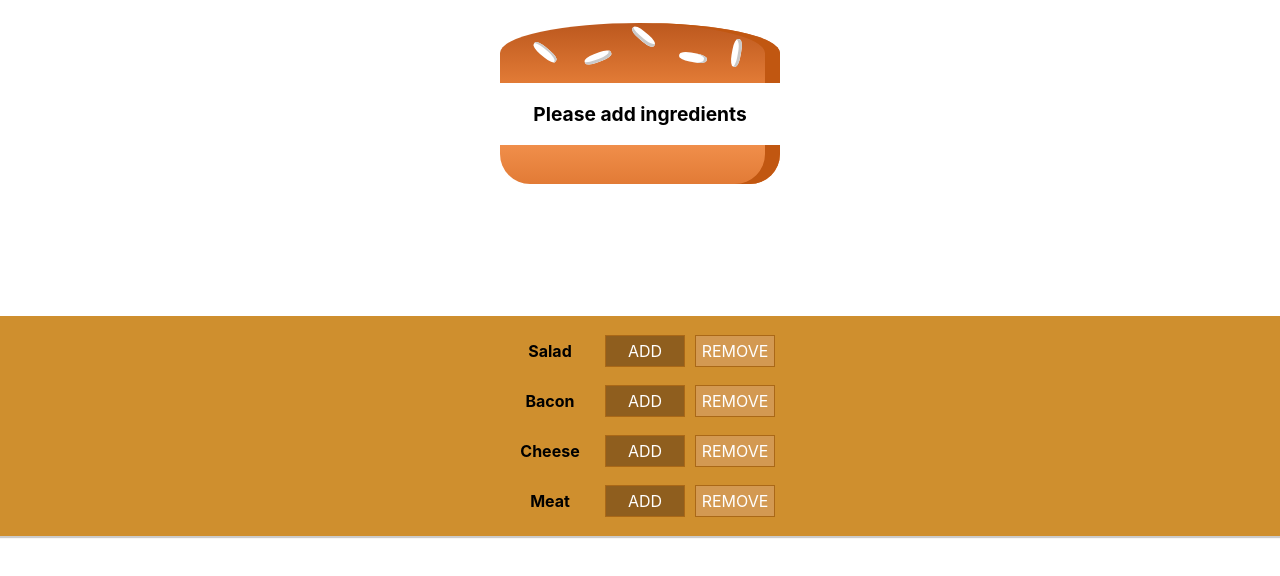
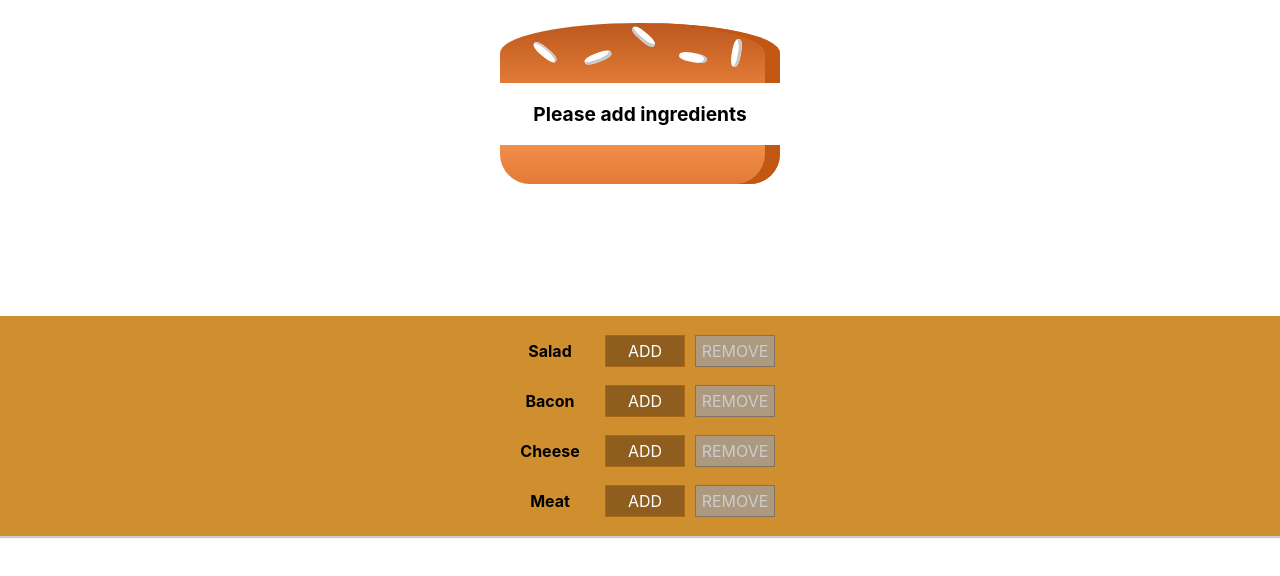
Before and after one commit to jerni81/burger-builder, a React (Create React App) app in the folder burger-builder/: page / in a window 1280 px wide. Shown: the top 576 px of the page. Built offline with nearby package versions, Linux system fonts and the light colour scheme.

Commit message:
buttons functioning

```diff
--- a/burger-builder/src/components/Burger/BuildControls/BuildControl/BuildControl.js
+++ b/burger-builder/src/components/Burger/BuildControls/BuildControl/BuildControl.js
@@ -5,7 +5,7 @@
   <div className="BuildControl">
     <div className="Label">{props.label}</div>
     <button onClick={props.added} className="More">ADD</button>
-    <button className="Less">REMOVE</button>
+    <button onClick={props.removed} className="Less" disabled={props.disabled}>REMOVE</button>
   </div>
 )
 
--- a/burger-builder/src/components/Burger/BuildControls/BuildControls.js
+++ b/burger-builder/src/components/Burger/BuildControls/BuildControls.js
@@ -15,7 +15,9 @@
       <BuildControl
       key={ctrl.label}
       label={ctrl.label}
-      added={() => props.ingredientAdded(ctrl.type)}/>
+      added={() => props.ingredientAdded(ctrl.type)}
+      removed={() => props.ingredientRemoved(ctrl.type)}
+      disabled={props.disabled[ctrl.type]}/>
     ))}
   </div>
 );
--- a/burger-builder/src/containers/BurgerBuilder/BurgerBuilder.js
+++ b/burger-builder/src/containers/BurgerBuilder/BurgerBuilder.js
@@ -35,15 +35,35 @@
   }
 
   removeIngredientHandler = (type) => {
-
+    const oldCount = this.state.ingredients[type];
+    if (oldCount <= 0){
+      return;
+    }
+    const updatedCount = oldCount - 1;
+    const updatedIngredients = {
+      ...this.state.ingredients
+    }
+    updatedIngredients[type] = updatedCount;
+    const priceDeduction = INGREDIENT_PRICES[type];
+    const oldPrice = this.state.totalPrice
+    const newPrice = oldPrice - priceDeduction
+    this.setState({totalPrice: newPrice, ingredients: updatedIngredients})
   }
 
   render () {
+    const disabledInfo = {
+      ...this.state.ingredients
+    }
+    for (let key in disabledInfo) {
+      disabledInfo[key] = disabledInfo[key] <= 0
+    }
     return (
       <Aux>
         <Burger ingredients={this.state.ingredients} />
         <BuildControls
-          ingredientAdded={this.addIngredientHandler}/>
+          ingredientAdded={this.addIngredientHandler}
+          ingredientRemoved={this.removeIngredientHandler}
+          disabled={disabledInfo}/>
       </Aux>
     )
   }
```
